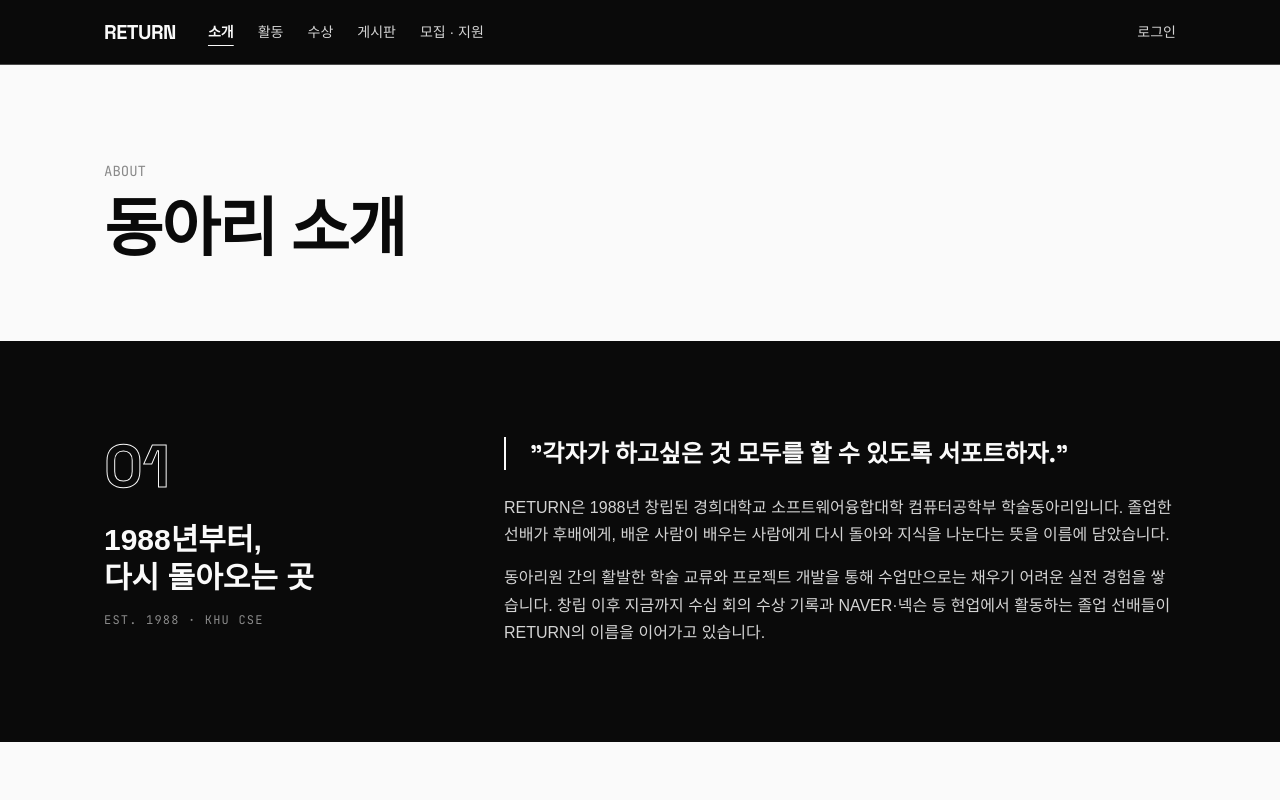
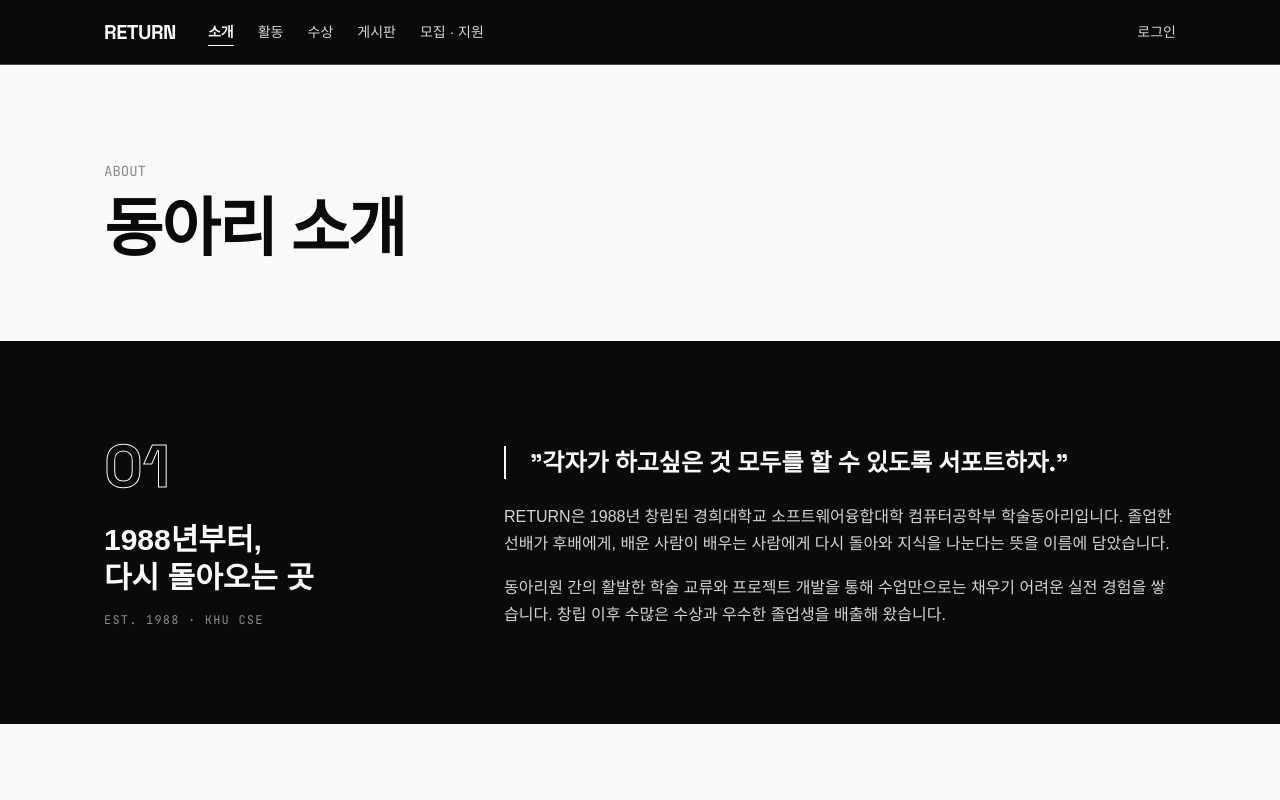
Before and after one commit to KHU-RETURN/return-homepage, a React (Vite) app in the folder frontend/: page /about in a window 1280 px wide. Shown: the top 800 px of the page. Built offline with nearby package versions, Linux system fonts and the light colour scheme; no server answers; a web font is replaced by a local one.

Commit message:
fix: update About page text for clarity and conciseness

```diff
--- a/frontend/src/pages/About.jsx
+++ b/frontend/src/pages/About.jsx
@@ -40,9 +40,7 @@ export default function About() {
                 <p>
                   동아리원 간의 활발한 학술 교류와 프로젝트 개발을 통해
                   수업만으로는 채우기 어려운 실전 경험을 쌓습니다. 창립
-                  이후 지금까지 수십 회의 수상 기록과 NAVER·넥슨 등
-                  현업에서 활동하는 졸업 선배들이 RETURN의 이름을
-                  이어가고 있습니다.
+                  이후 수많은 수상과 우수한 졸업생을 배출해 왔습니다.
                 </p>
               </div>
             </div>
```
